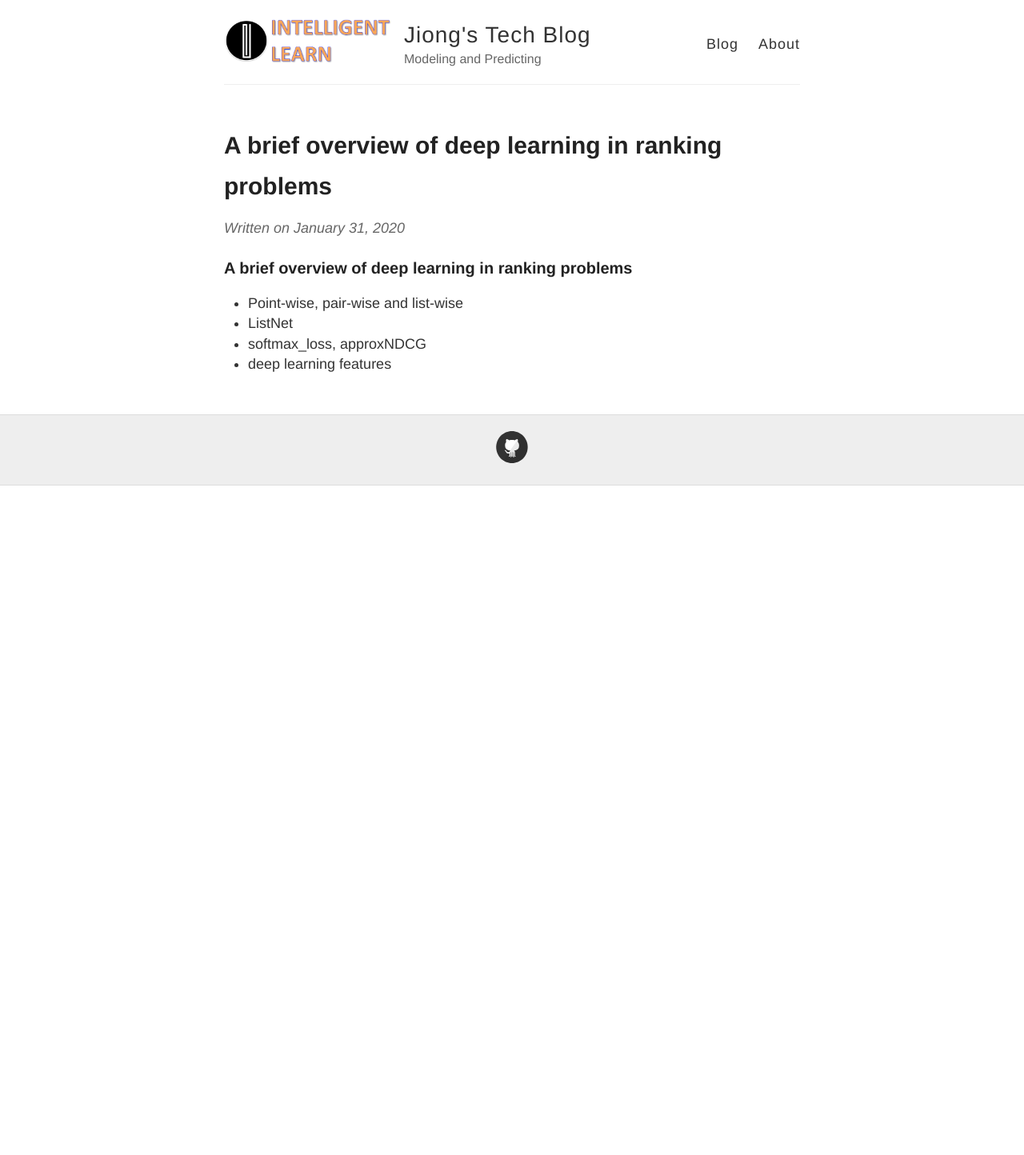
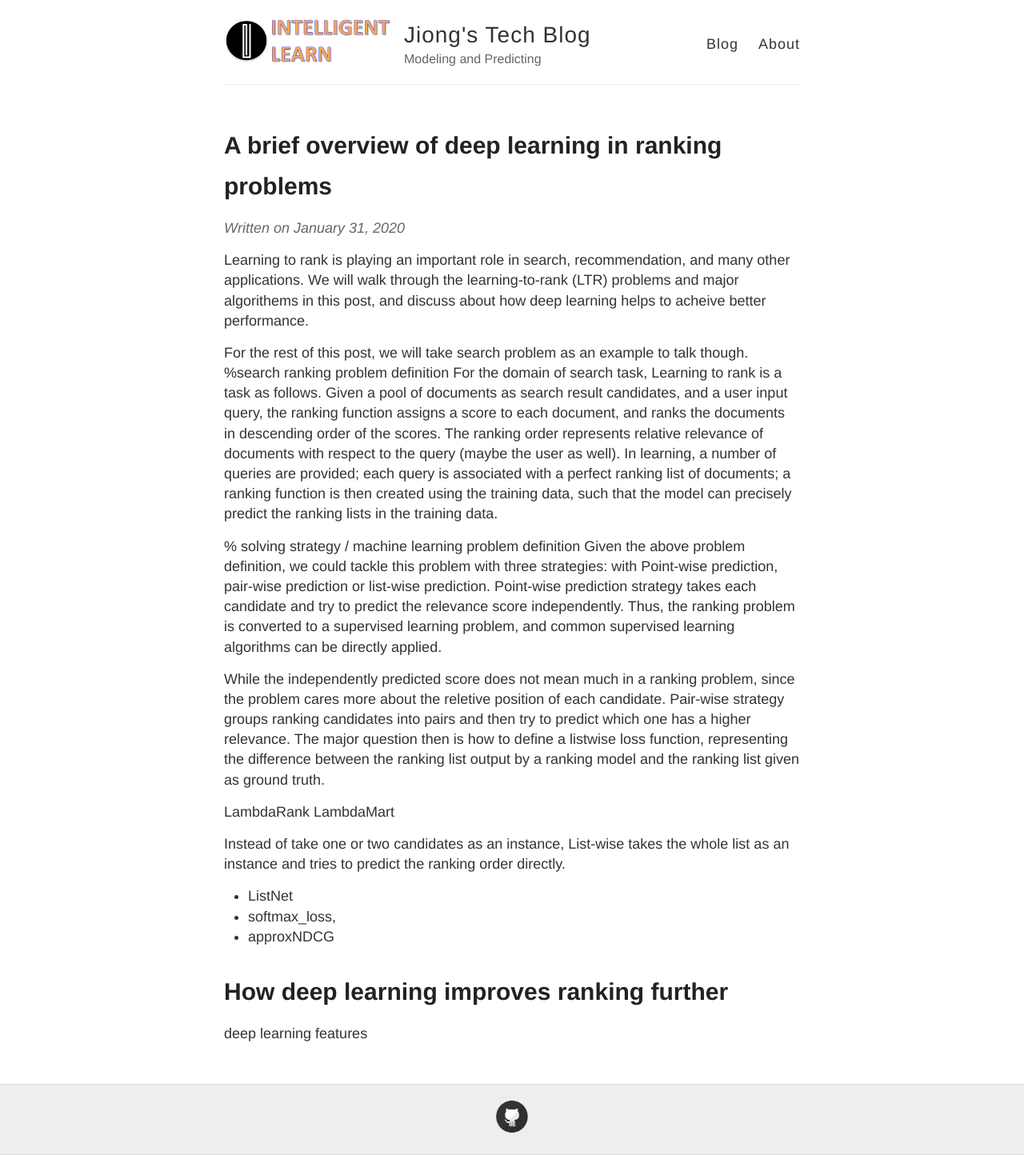
Before and after one commit to jionglearningzhang/jionglearningzhang.github.io, a Jekyll site: the page built from _posts/2020-01-31-deep-learning-in-ranking.md, in a window 1280 px wide. Shown: the whole page at 80% size. Built offline with Jekyll 4.4.1, drawn with Linux system fonts in a browser that asks for light colours; before the commit the page ends 900 px from its top, so only the background shows below that.

```diff
--- a/_posts/2020-01-31-deep-learning-in-ranking.md
+++ b/_posts/2020-01-31-deep-learning-in-ranking.md
@@ -6,10 +6,44 @@ tags: search ranking
 ---
 
 
+Learning to rank is playing an important role in
+search, recommendation, and
+many other applications.
+We will walk through the learning-to-rank (LTR) problems and major algorithems in this post, and discuss about how deep learning helps to acheive better performance.
 
-### A brief overview of deep learning in ranking problems
+For the rest of this post, we will take search problem as an example to talk though.
+%search ranking problem definition
+For the domain of search task, Learning to rank is a
+task as follows. Given a pool of documents as search result candidates, and a user input query, the ranking function assigns a score to each document, and ranks
+the documents in descending order of the scores. The ranking order represents relative relevance of documents with
+respect to the query (maybe the user as well). In learning, a number of queries are
+provided; each query is associated with a perfect ranking
+list of documents; a ranking function is then created using
+the training data, such that the model can precisely predict
+the ranking lists in the training data.
 
-* Point-wise, pair-wise and list-wise
+
+% solving strategy / machine learning problem definition
+Given the above problem definition, we could tackle this problem with three strategies:
+with Point-wise prediction, pair-wise prediction or list-wise prediction.
+Point-wise prediction strategy takes each candidate and try to predict the relevance score independently.
+Thus, the ranking problem is converted to a supervised learning problem, and common supervised learning algorithms
+can be directly applied.
+
+While the independently predicted score does not mean much in a ranking problem, since the problem cares more about the reletive position of each candidate.
+Pair-wise strategy groups ranking candidates into pairs and then try to predict which one has a higher relevance.
+The major question then is how to define a listwise loss function, representing the difference between the ranking list output by
+a ranking model and the ranking list given as ground truth.
+
+LambdaRank
+LambdaMart
+
+Instead of take one or two candidates as an instance, List-wise takes the whole list as an instance and tries to predict the ranking order directly.
 * ListNet
-* softmax_loss, approxNDCG
-* deep learning features
+* softmax_loss,
+* approxNDCG
+
+
+# How deep learning improves ranking further
+
+deep learning features
```
Also changed, not shown: _posts/2019-04-08-on-the-way-of-Q-learning.md (+12 -9 lines), _posts/2020-07-31-network-pruning-and-lottry-ticket-hypothesis.md (added, +14 -0 lines).
